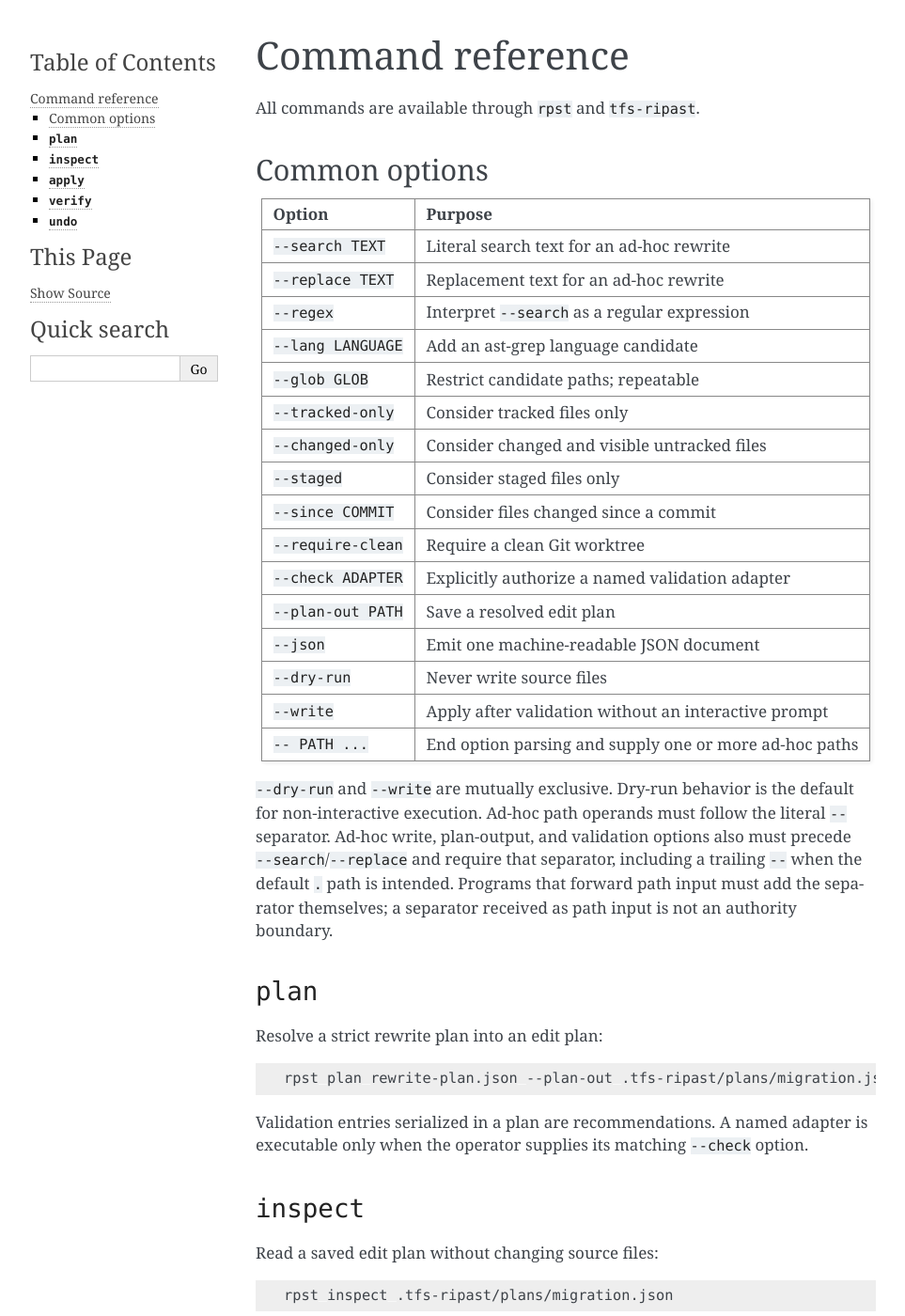
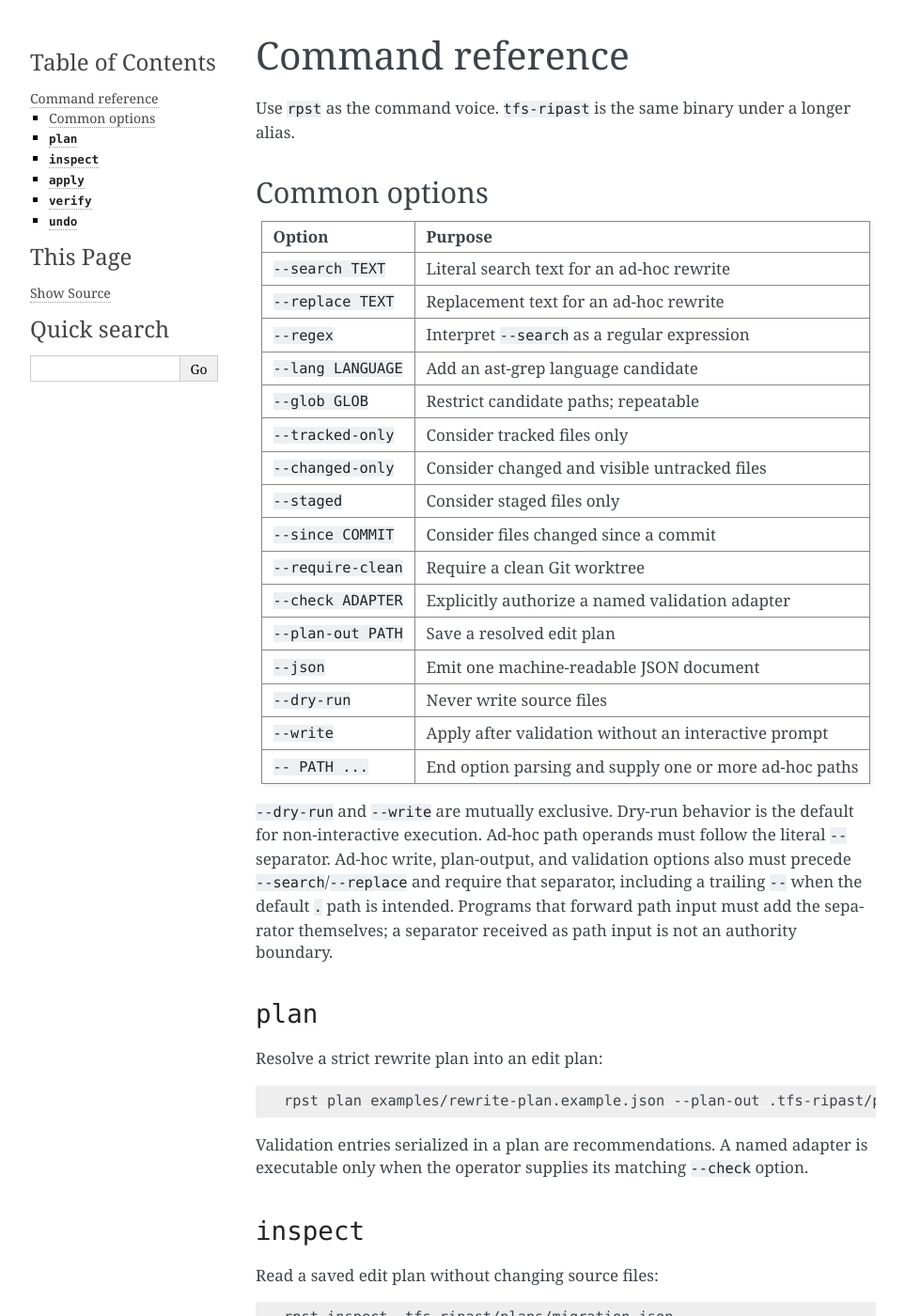
Before and after one commit to torakagemusha-sudo/tfs-ripast, a Sphinx documentation site: the page built from docs/commands.md, in a window 1280 px wide and 1400 px high. Shown: the whole window at 94% size, without its empty margins (148-1111 px from the left). Built offline with Sphinx 7.4.7, drawn with Linux system fonts in a browser that asks for light colours.

Commit message:
docs: unify install recipe, rpst voice, and landing RewritePlan example
Product-contract slice only (improvement list items 7/8/9). No CLI,
transaction, or safety-contract behaviour change.

````diff
--- a/docs/commands.md
+++ b/docs/commands.md
@@ -1,6 +1,6 @@
 # Command reference
 
-All commands are available through `rpst` and `tfs-ripast`.
+Use `rpst` as the command voice. `tfs-ripast` is the same binary under a longer alias.
 
 ## Common options
 
@@ -36,7 +36,7 @@
 Resolve a strict rewrite plan into an edit plan:
 
 ```sh
-rpst plan rewrite-plan.json --plan-out .tfs-ripast/plans/migration.json
+rpst plan examples/rewrite-plan.example.json --plan-out .tfs-ripast/plans/migration.json
 ```
 
 Validation entries serialized in a plan are recommendations. A named adapter
````
Also changed, not shown: docs/getting-started.md (+25 -2 lines), docs/plans-and-schemas.md (+4 -1 lines), 1 other file.
